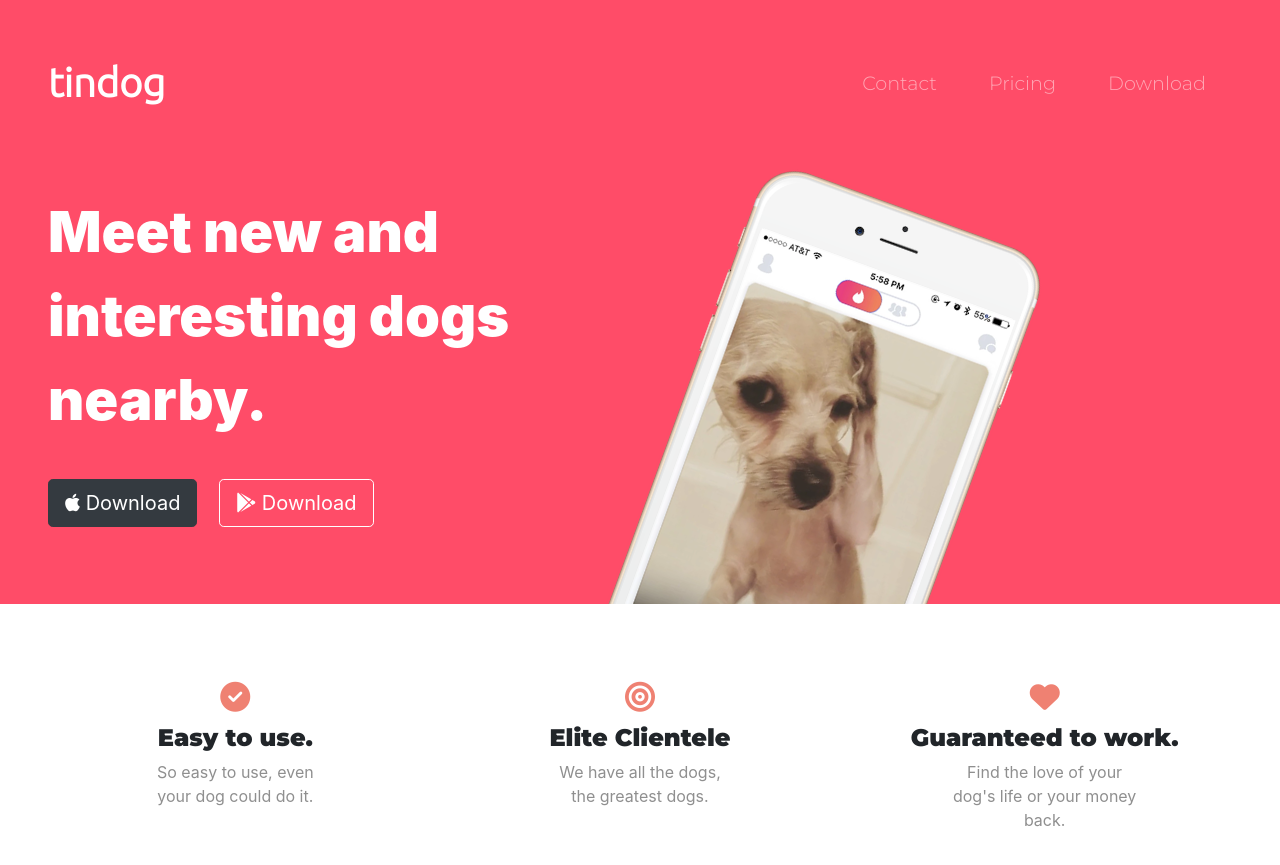
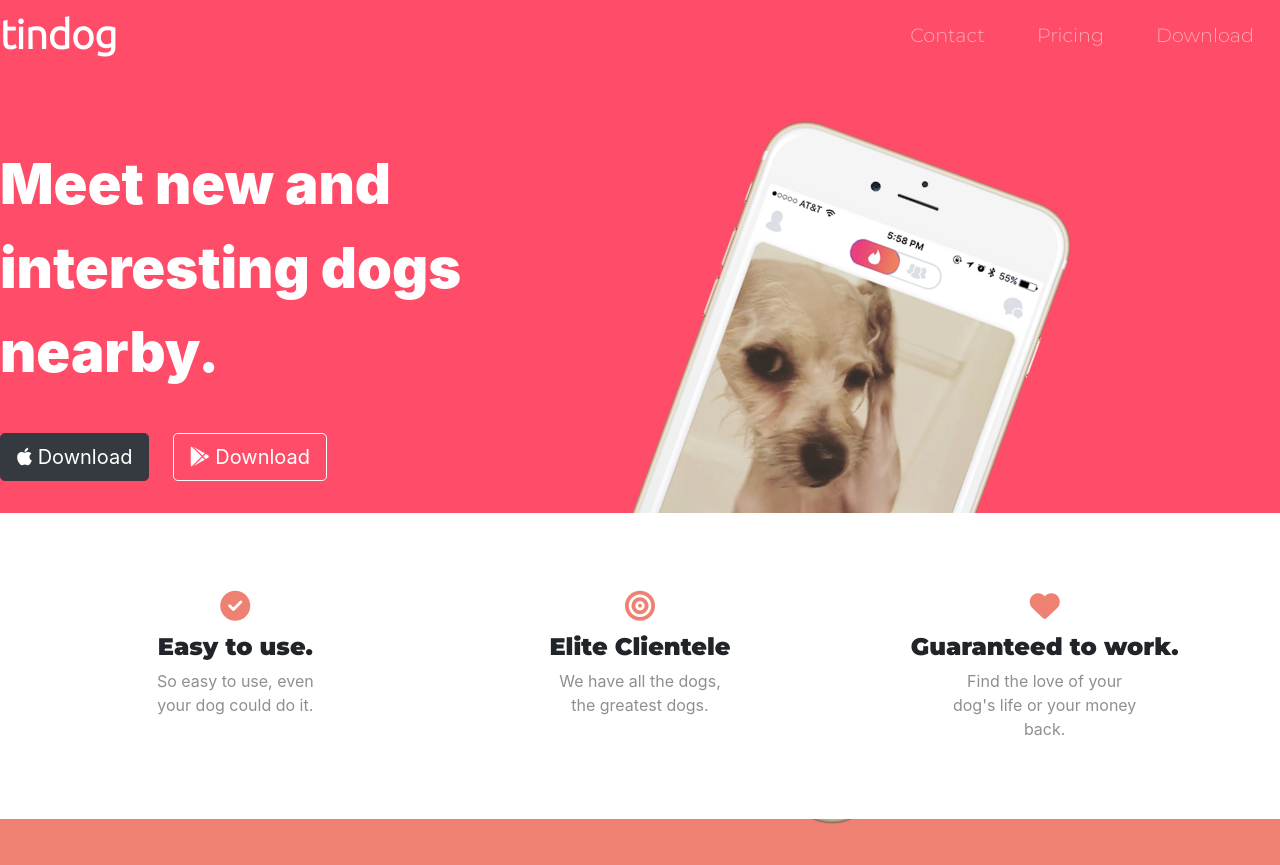
Before and after one commit to MarcoFracchiolla/TinDog, a plain HTML site: page index.html in a window 1280 px wide. Shown: the top 865 px of the page. Drawn offline with nearby package versions, Linux system fonts and the light colour scheme.

Commit message:
Update index.html

```diff
--- a/index.html
+++ b/index.html
@@ -24,7 +24,7 @@
  <body>
 
    <section id="title">
-     <div class="container-fluid  p-5">
+     <div class="container-fluid  p-0">
        <!-- Nav Bar -->
        <nav class="navbar navbar-expand-lg navbar-dark">
          <button class="navbar-toggler" type="button" data-toggle="collapse" data-target="#navbarSupportedContent" aria-controls="navbarSupportedContent" aria-expanded="false" aria-label="Toggle navigation">
```
